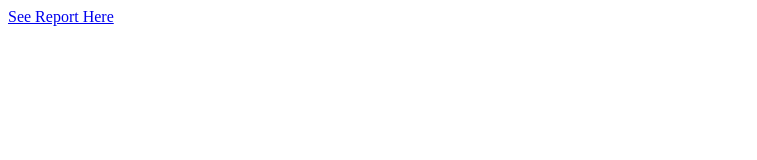
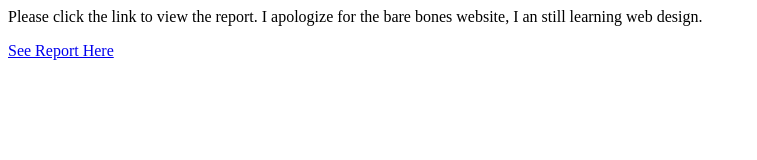
Before and after one commit to JuliaPotter2006/cis-241-project, a plain HTML site: page index.html in a window 1280 px wide. Shown: the whole page, without its empty margins (0-757 px from the left). Drawn offline with Linux system fonts and the light colour scheme.

Commit message:
Update index.html
Added some text.

```diff
--- a/index.html
+++ b/index.html
@@ -5,6 +5,8 @@
         <title>Data Science Project</title>
     </head>
 
+    <p> Please click the link to view the report. I apologize for the bare bones website, I an still learning web design.</p>
+
     <a href="Report.html">See Report Here</a>
 
 </html>
```
